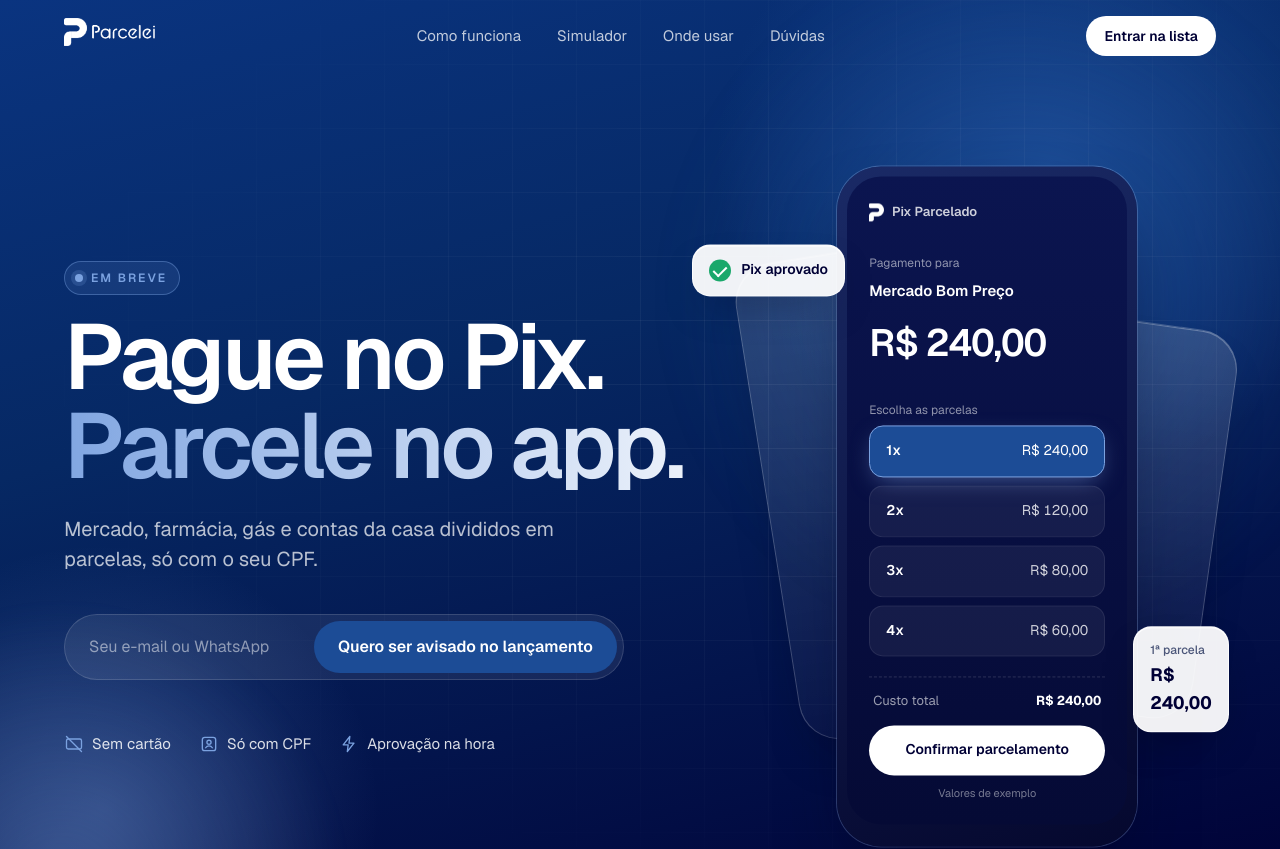
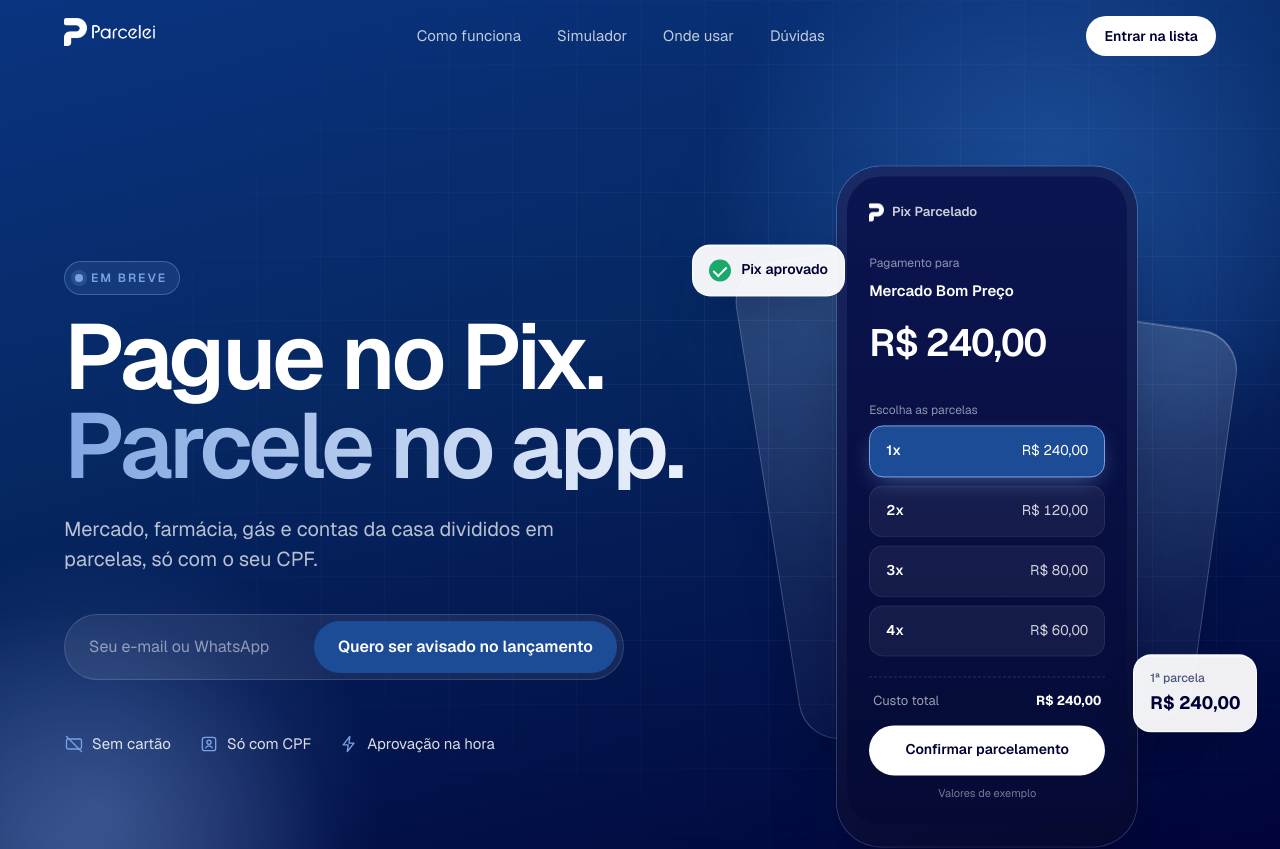
Before and after one commit to gazevedorp/parcelei-site, a Next.js app: page / in a window 1280 px wide. Shown: the top 849 px of the page. Built offline with nearby package versions, Linux system fonts and the light colour scheme.

Commit message:
Mantém o valor da 1ª parcela inteiro no card da hero.
O card usa a largura do texto e não sai da tela entre 769 e 1279.

Co-authored-by: Gabriel Azevedo <gazevedorp@users.noreply.github.com>

```diff
--- a/src/app/globals.css
+++ b/src/app/globals.css
@@ -76,8 +76,8 @@ h3{font-size:22px;line-height:1.25;letter-spacing:-.02em;font-weight:600}
 .scr-note{text-align:center;font-size:11px;color:rgba(255,255,255,.45);margin-top:10px}
 .chip{position:absolute;z-index:2;background:rgba(255,255,255,.94);color:var(--n900);border-radius:18px;border:1px solid rgba(255,255,255,.8);box-shadow:inset 0 1px 0 #fff,0 18px 40px -18px rgba(0,0,30,.55);padding:14px 16px;font-size:14px;font-weight:600;display:flex;align-items:center;gap:10px}
 .chip-a{left:-145px;top:86px;animation:float 6s ease-in-out -2s infinite}
-.chip-b{left:calc(100% - 4px);right:auto;bottom:108px;flex-direction:column;align-items:flex-start;gap:2px;animation:float 6s ease-in-out -4s infinite}
-.chip-b small{font-size:12px;color:var(--muted);font-weight:500}.chip-b b{font-size:18px;font-variant-numeric:tabular-nums}
+.chip-b{left:calc(100% - 4px);right:auto;bottom:108px;flex-direction:column;align-items:flex-start;gap:2px;width:max-content;animation:float 6s ease-in-out -4s infinite}
+.chip-b small{font-size:12px;color:var(--muted);font-weight:500;white-space:nowrap}.chip-b b{font-size:18px;font-variant-numeric:tabular-nums;white-space:nowrap}
 .ok{width:22px;height:22px;border-radius:50%;background:#1aa86b;position:relative}.ok:after{content:"";position:absolute;left:7px;top:4px;width:6px;height:11px;border:solid #fff;border-width:0 2px 2px 0;transform:rotate(45deg)}
 /* sections */
 .sec{padding:var(--pad) 0}
@@ -309,6 +309,7 @@ h1{font-size:48px;line-height:1.02;letter-spacing:-.04em}h2{font-size:34px;line-
 .cta .lead{max-width:560px}.pend em{white-space:nowrap}
 @media (max-width:768px){.chip-a{left:8px;top:-36px}.chip-b{display:none}.stores{flex-wrap:nowrap;gap:8px}.store{padding:10px 14px}.store b{font-size:15px}}
 
+@media (max-width:1279px){.chip-b{left:auto;right:-12px;width:max-content}}
 html.is-static,html.is-static *,html.is-static *:before,html.is-static *:after{animation:none!important;transition:none!important}
 html.is-static .rv,html.is-static.js .rv{opacity:1!important;transform:none!important;filter:none!important}
 html.is-static{scroll-behavior:auto}
```
